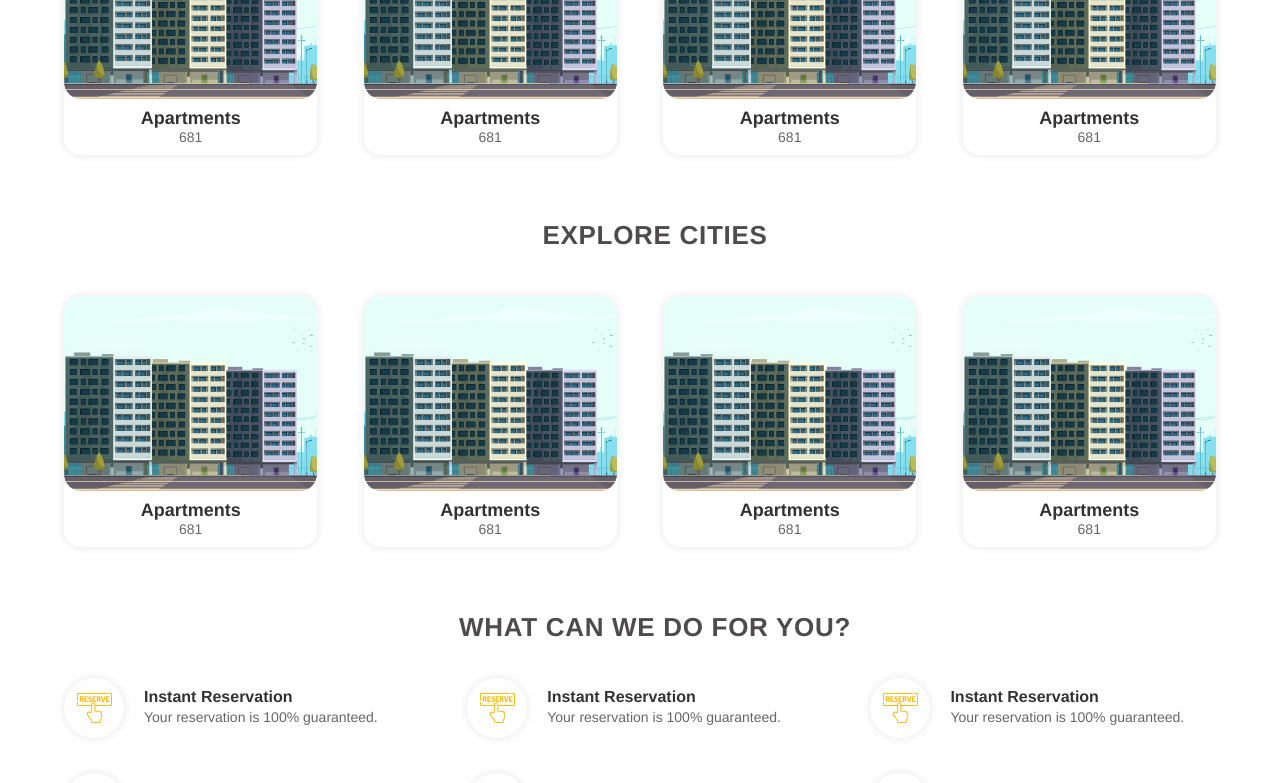
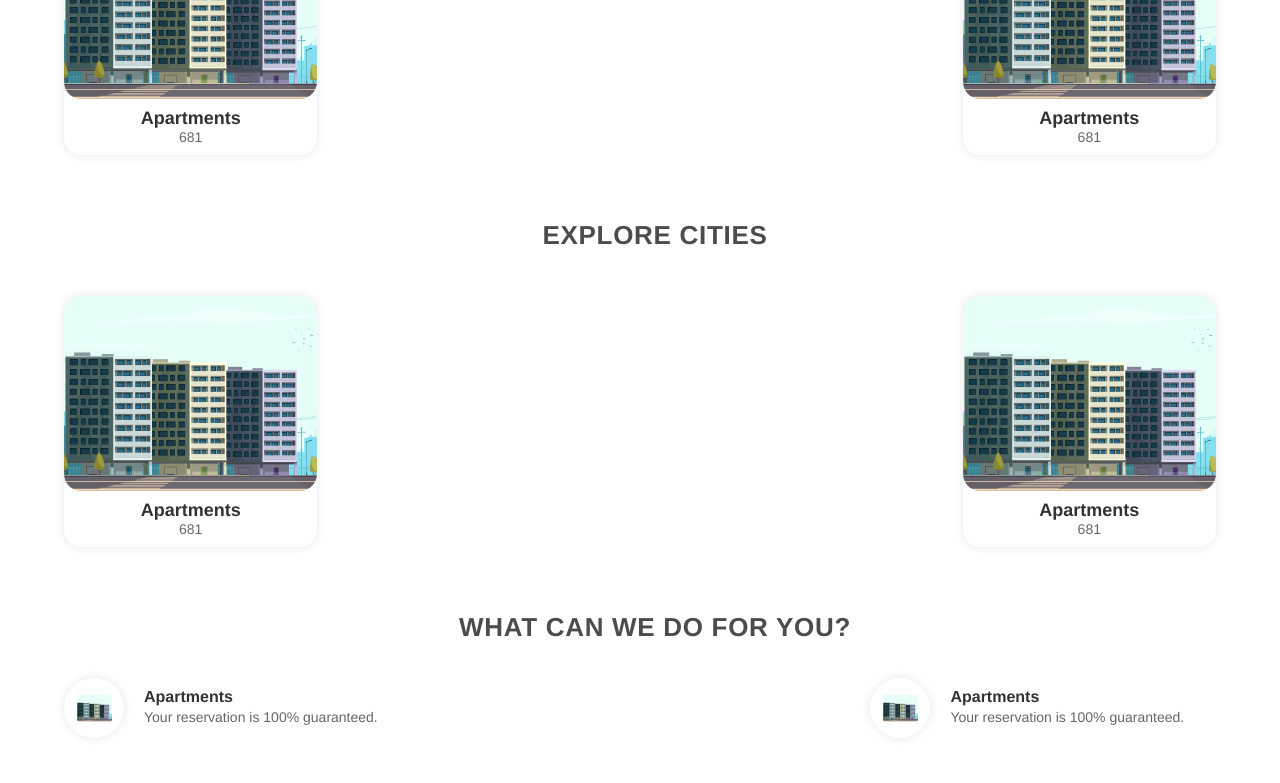
Before and after one commit to fazi321/smart-booking, a Vue app: page / in a window 1280 px wide. Shown: the part 960-1743 px from the top of the page. Built offline with nearby package versions, Linux system fonts and the light colour scheme.

Commit message:
home page

```diff
--- a/src/components/common/BookingCard.vue
+++ b/src/components/common/BookingCard.vue
@@ -1,11 +1,11 @@
 <template>
-  <section class="smart-card">
+  <section class="smart-card" v-if="dataItem">
     <div class="image">
-      <img src="../../assets/images/apartment.svg" />
+      <img :src="require(`../../assets/images/${dataItem.image}`)" />
     </div>
     <div class="detail">
-      <h5>Apartments</h5>
-      <p>681</p>
+      <h5>{{dataItem.title}}</h5>
+      <p>{{dataItem.categoryCount}}</p>
     </div>
   </section>
 </template>
@@ -13,6 +13,7 @@
 <script>
 export default {
     name: "BookingCard",
+    props:['dataItem'],
 };
 </script>
 
--- a/src/components/common/WeDo.vue
+++ b/src/components/common/WeDo.vue
@@ -1,17 +1,19 @@
 <template>
   <section class="what-card">
     <div class="image">
-      <img src="../../assets/images/reserve.svg" />
+      <img :src="require(`../../assets/images/${dataItem.image}`)" />
     </div>
     <div class="detail">
-      <h5>Instant Reservation</h5>
-      <p>Your reservation is 100% guaranteed.</p>
+      <h5>{{dataItem.title}}</h5>
+      <p>{{dataItem.text }} Your reservation is 100% guaranteed.</p>
     </div>
   </section>
 </template>
 
 <script>
-export default {};
+export default {
+  props:['dataItem']
+};
 </script>
 
 <style scoped>
--- a/src/components/home/exploreCity.vue
+++ b/src/components/home/exploreCity.vue
@@ -4,10 +4,11 @@
       <h1>EXPLORE CITIES</h1>
     </div>
     <div class="card-container">
-      <SmartBookingCard />
-      <SmartBookingCard />
-      <SmartBookingCard />
-      <SmartBookingCard />
+      <SmartBookingCard
+        v-for="(item, index) in smartBooking"
+        :dataItem="item"
+        :key="index"
+      />
     </div>
   </div>
 </template>
@@ -17,8 +18,16 @@ import SmartBookingCard from "@/components/common/BookingCard.vue";
 export default {
   name: "ExploreCity",
   components: {
-    SmartBookingCard
-  }
+    SmartBookingCard,
+  },
+  data() {
+    return {
+      smartBooking: [
+        { title: "Apartments", image: "apartment.svg", categoryCount: "681" },
+        { title: "Apartments", image: "apartment.svg", categoryCount: "681" },
+      ],
+    };
+  },
 };
 </script>
 
--- a/src/components/home/smartBooking.vue
+++ b/src/components/home/smartBooking.vue
@@ -4,10 +4,11 @@
       <h1>EXPLORE MORE ON SMART BOOKINGS</h1>
     </div>
     <div class="card-container">
-      <SmartBookingCard />
-      <SmartBookingCard />
-      <SmartBookingCard />
-      <SmartBookingCard />
+      <SmartBookingCard
+        v-for="(item, index) in smartBooking"
+        :dataItem="item"
+        :key="index"
+      />
     </div>
   </div>
 </template>
@@ -17,8 +18,16 @@ import SmartBookingCard from "@/components/common/BookingCard.vue";
 export default {
   name: "SmartBooking",
   components: {
-    SmartBookingCard
-  }
+    SmartBookingCard,
+  },
+  data() {
+    return {
+      smartBooking: [
+        { title: "Apartments", image: "apartment.svg", categoryCount: "681" },
+        { title: "Apartments", image: "apartment.svg", categoryCount: "681" },
+      ],
+    };
+  },
 };
 </script>
 
--- a/src/components/home/whatCanWeDo.vue
+++ b/src/components/home/whatCanWeDo.vue
@@ -4,12 +4,11 @@
       <h1>WHAT CAN WE DO FOR YOU?</h1>
     </div>
     <div class="card-container">
-      <WhatWeDo />
-      <WhatWeDo />
-      <WhatWeDo />
-      <WhatWeDo />
-      <WhatWeDo />
-      <WhatWeDo />
+      <WhatWeDo
+        v-for="(item, index) in WhatWeDo"
+        :dataItem="item"
+        :key="index"
+      />
     </div>
   </div>
 </template>
@@ -19,8 +18,16 @@ import WhatWeDo from "@/components/common/WeDo.vue";
 export default {
   name: "WhatCanWeDo",
   components: {
-    WhatWeDo
-  }
+    WhatWeDo,
+  },
+  data() {
+    return {
+      WhatWeDo: [
+        { title: "Apartments", image: "apartment.svg", categoryCount: "681" },
+        { title: "Apartments", image: "apartment.svg", categoryCount: "681" },
+      ],
+    };
+  },
 };
 </script>
 
--- a/src/components/models/LoginModel.vue
+++ b/src/components/models/LoginModel.vue
@@ -11,8 +11,8 @@
           </div>
         </div>
         <div class="headings">
-          <h1>SIGNUP</h1>
-          <h4>Please create your account</h4>
+          <h1>login</h1>
+          <h4>Please Sign In to continue</h4>
         </div>
         <div class="login-form">
           <div class="form-container">
@@ -44,7 +44,7 @@
             </form>
           </div>
           <div class="buttom-text">
-            Already Have an Account? <span @click="LoginModel">Login</span>
+            Don’t Have an Account? <span @click="SignUpModel">Sign Up </span>
           </div>
         </div>
       </div>
@@ -54,7 +54,7 @@
 
 <script>
 export default {
-  name: "SignUpModel",
+  name: "LoginModel",
   props: ["model"],
   data() {
     return {
@@ -62,12 +62,12 @@ export default {
     };
   },
   methods: {
-    LoginModel() {
-      this.$parent.signUpModel = false;
-      this.$parent.loginModel = true;
+    SignUpModel() {
+      this.$parent.loginModel = false;
+      this.$parent.signUpModel = true;
     },
-     close() {
-      this.$parent.signUpModel = false;
+    close() {
+      this.$parent.loginModel = false;
     },
   },
 };
```
Also changed, not shown: 1 other file (tests, documents, lock files or other folders).
